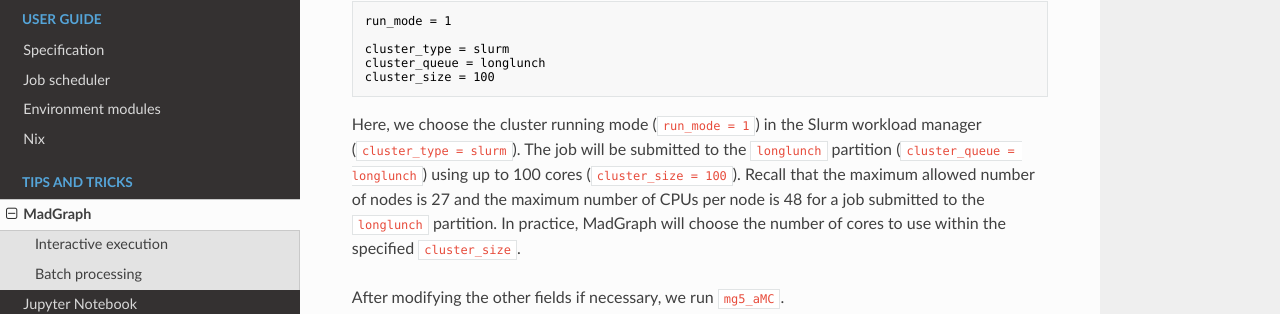
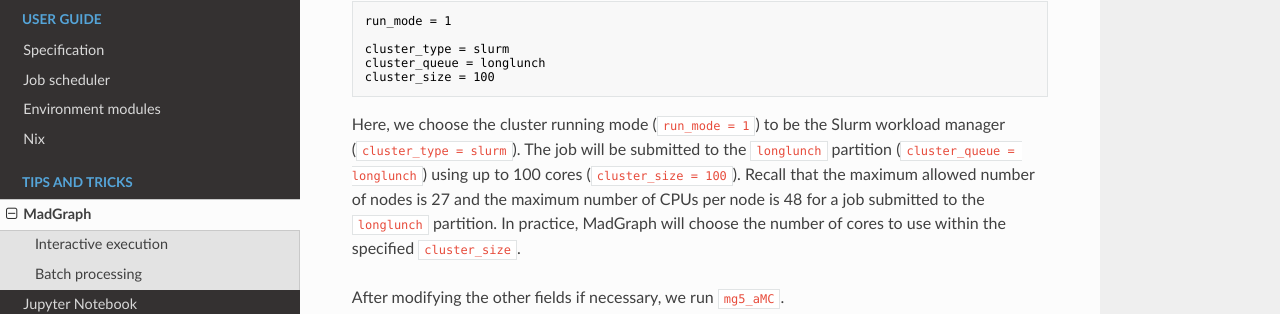
Before and after one commit to cbpark/ptc-cluster, an MkDocs documentation site: the page built from docs/tips-and-tricks/madgraph.md, in a window 1280 px wide and 900 px high, scrolled down 2097 px. Shown: the part 143-457 px from the top of the window. Built offline with MkDocs 1.6.1, drawn with Linux system fonts in a browser that asks for light colours; nearby versions of some CDN libraries; old or Windows-style settings are respelled for this version of MkDocs.

Commit message:
Minor fix

````diff
--- a/docs/tips-and-tricks/madgraph.md
+++ b/docs/tips-and-tricks/madgraph.md
@@ -121,7 +121,7 @@ cluster_queue = longlunch
 cluster_size = 100
 ```
 
-Here, we choose the cluster running mode (`run_mode = 1`) in the Slurm workload manager (`cluster_type = slurm`). The job will be submitted to the `longlunch` partition (`cluster_queue = longlunch`) using up to 100 cores (`cluster_size = 100`). Recall that the maximum allowed number of nodes is 27 and the maximum number of CPUs per node is 48 for a job submitted to the `longlunch` partition. In practice, MadGraph will choose the number of cores to use within the specified `cluster_size`.
+Here, we choose the cluster running mode (`run_mode = 1`) to be the Slurm workload manager (`cluster_type = slurm`). The job will be submitted to the `longlunch` partition (`cluster_queue = longlunch`) using up to 100 cores (`cluster_size = 100`). Recall that the maximum allowed number of nodes is 27 and the maximum number of CPUs per node is 48 for a job submitted to the `longlunch` partition. In practice, MadGraph will choose the number of cores to use within the specified `cluster_size`.
 
 After modifying the other fields if necessary, we run `mg5_aMC`.
 
````
